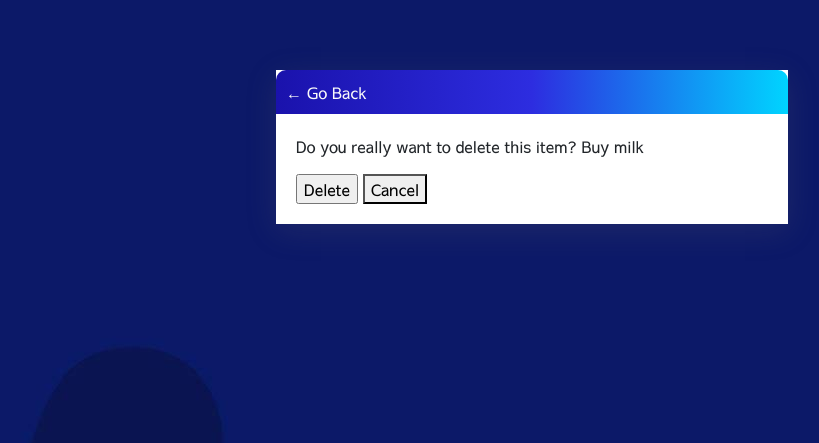
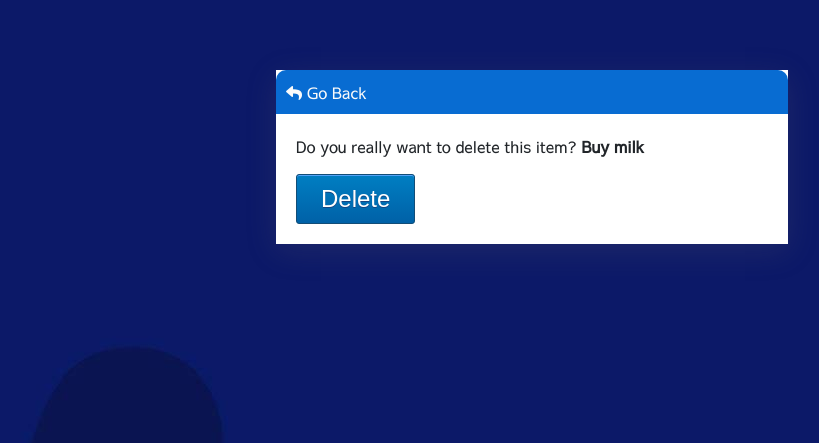
Before and after one commit to slbabin/shopping-list4, a Django app: page /item-delete/1 in a window 1280 px wide. Shown: the top 443 px of the page, without its empty margins (108-927 px from the left). Run offline with Django 3.2, Linux system fonts and the light colour scheme; a user stored in the database is signed in; data comes from the database, SQL or seed files in the repository; some libraries are stand-ins or nearby versions; some web fonts are replaced.

Commit message:
Add a back icon to the delete page

```diff
--- a/shoppinglistapp/static/css/style.css
+++ b/shoppinglistapp/static/css/style.css
@@ -1,5 +1,5 @@
 body{
-    background-color: #fafafa;
+    background-color: #0c1968;
     background-image: url("../images/background.jpg");
     font-family:'Sawarabi Gothic', sans-serif;
     padding-top: 70px;
@@ -38,7 +38,8 @@ h6 {
     padding: 10px;
     justify-content: space-between;
     color: #fff;
-    background: linear-gradient(90deg, rgba(26,18,172,1) 0%, rgba(45,45,224,1) 50%, rgba(0,212,255,1) 100%);
+    background: #086CD2;
+    background: linear-gradient(90deg, rgb(126, 178, 230) #086CD2%, rgba(9,200,248,1) 100%);
 }
 .container-header a {
     text-decoration: none;
--- a/shoppinglistapp/templates/shoppinglistapp/item_confirm_delete.html
+++ b/shoppinglistapp/templates/shoppinglistapp/item_confirm_delete.html
@@ -4,16 +4,16 @@
 
 <div class="container-header">
 
-    <a href="{% url 'shopping_list' %}">&#8592; Go Back</a>
+    <a href="{% url 'shopping_list' %}"><i class="fa fa-reply" aria-hidden="true"></i> Go Back</a>
 
 
 </div>
 <div class="card-container">
 <form method="POST" action="">
     {% csrf_token %}
-    <p>Do you really want to delete this item? {{ item }}</p>
-    <input type="submit" value="Delete">
-    <a href="{% url 'shopping_list' %}"><button type="button">Cancel</button></a>
+    <p>Do you really want to delete this item? <strong class="dlt-item"> {{ item }}</strong></p>
+    <input class="myButton"  type="submit" value="Delete">
+    <!-- <a href="{% url 'shopping_list' %}"><button class="myButton" type="button">Cancel</button></a> -->
 </form>
 </div>
 {% endblock content %}
--- a/shoppinglistapp/templates/shoppinglistapp/item_form.html
+++ b/shoppinglistapp/templates/shoppinglistapp/item_form.html
@@ -14,7 +14,7 @@
 <form action="" method="POST">
     {% csrf_token %}
     {{ form.as_p }}
-<input class="button" type="submit" value="Submit">
+<input class="myButton" type="submit" value="Submit">
 
 
 </form>
--- a/shoppinglistapp/templates/shoppinglistapp/item_list.html
+++ b/shoppinglistapp/templates/shoppinglistapp/item_list.html
@@ -5,8 +5,8 @@
     <div class="container-header">
 
         <div>
-            <h1>Hi {{request.user | title}}</h1>
-            <h4>You have {{count}} item{{count|pluralize}} on the list!</h4>
+            <h1>Hi {{request.user | title}}!</h1>
+            <h4>You have {{count}} item{{count|pluralize}} on the list.</h4>
         </div>
         {% if request.user.is_authenticated %}
 
@@ -21,7 +21,7 @@
 
     <h1>Your shopping list </h1>
     <div class="add-item-wrapper">
-    <a href="{% url 'item-create' %}">Add Item to the list</a>  <a id="add-item-icon" href="{% url 'item-create' %}"><i class="fa fa-plus-circle" aria-hidden="true"></i></a>
+    <a href="{% url 'item-create' %}">Add an Item to the list</a>  <a id="add-item-icon" href="{% url 'item-create' %}"><i class="fa fa-plus-circle" aria-hidden="true"></i></a>
     </div>
         <div class="items-wrapper">
         {% for item in items %}
```
